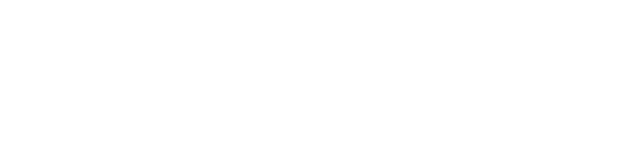
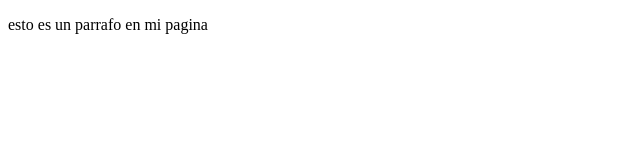
Before and after one commit to cvillamizar166/proyecto-git-curso, a plain HTML site: page index.html in a window 1280 px wide. Shown: the whole page, without its empty margins (0-640 px from the left). Drawn offline with Linux system fonts and the light colour scheme.

Commit message:
agregando parrafo en html

```diff
--- a/index.html
+++ b/index.html
@@ -5,6 +5,7 @@
     <meta http-equiv="X-UA-Compatible" content="IE=edge">
     <meta name="viewport" content="width=device-width, initial-scale=1.0">
     <title>Primera pagina</title>
+    <p>esto es un parrafo en mi pagina</p>
 </head>
 <body>
 
```
